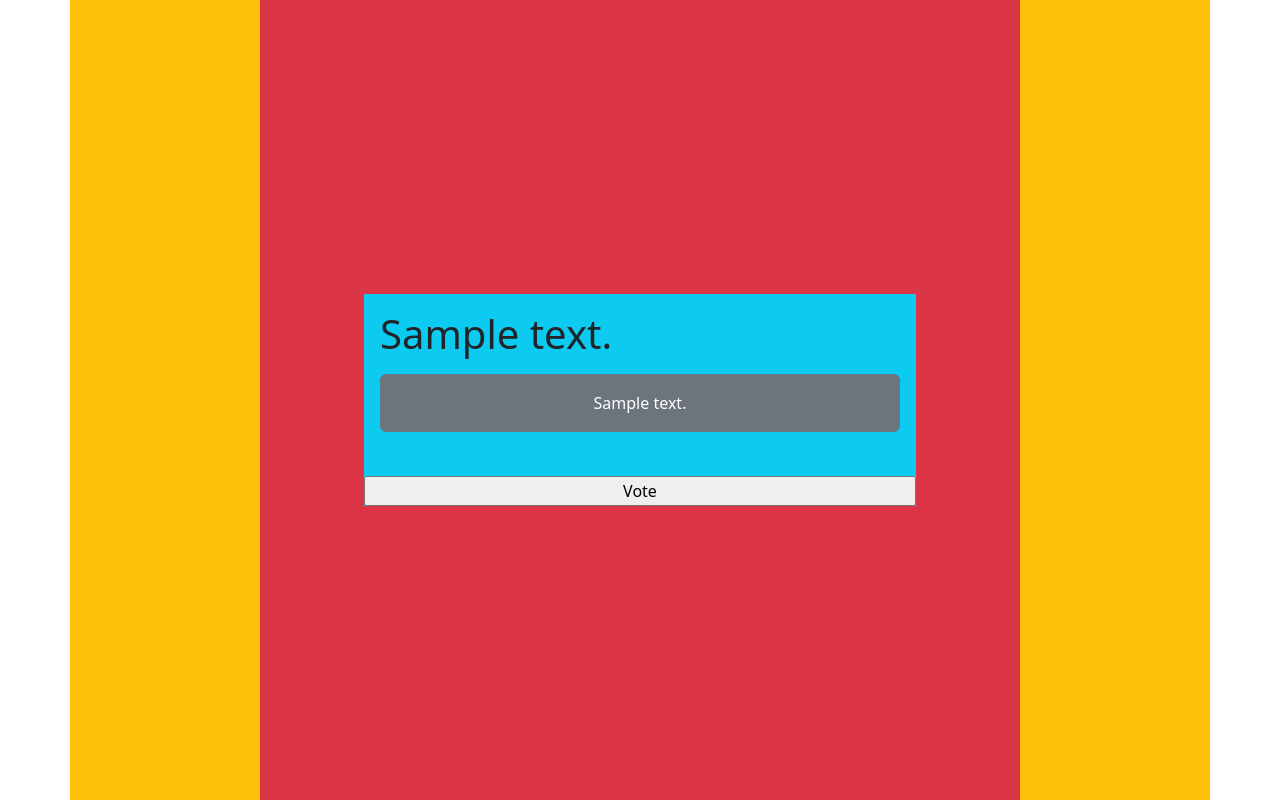
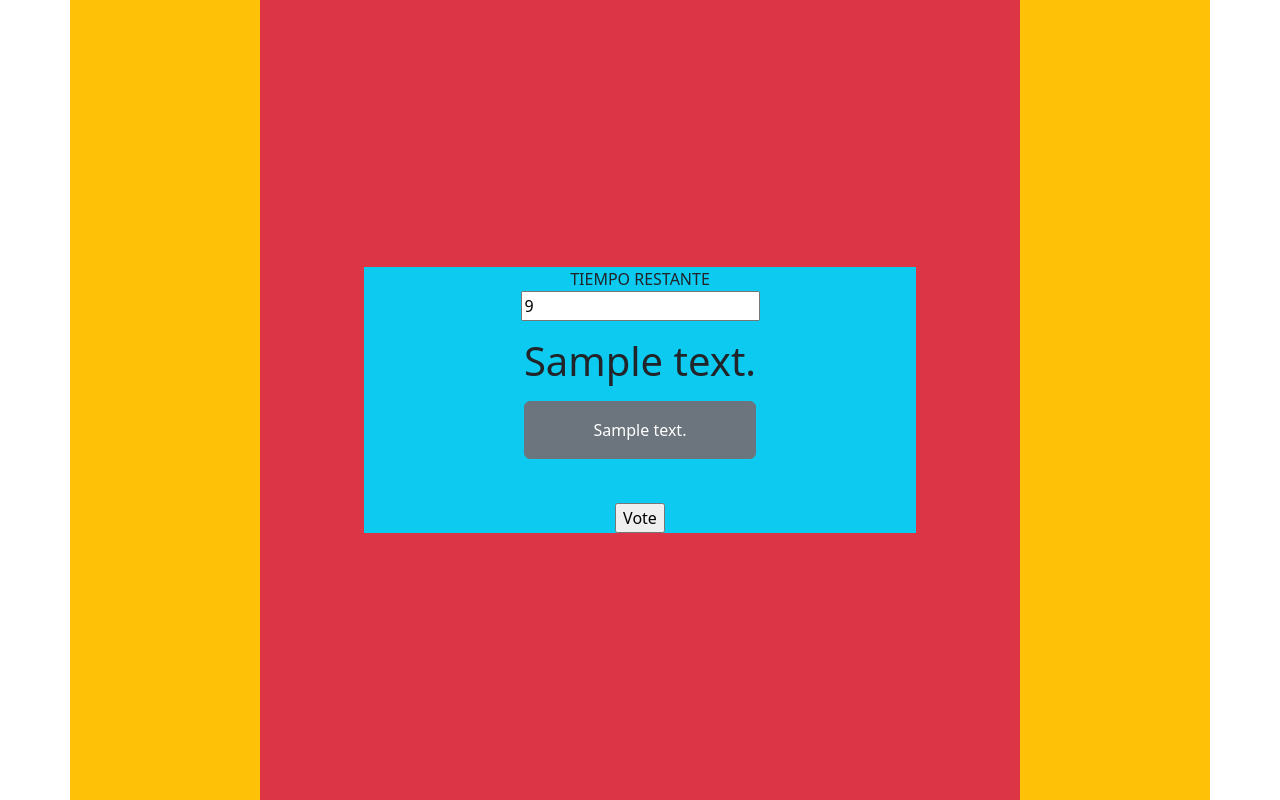
Before and after one commit to MichaelVel/QApp, a Django app: page /quiz/1/ in a window 1280 px wide. Run offline with Django 4.2, Linux system fonts and the light colour scheme; tables that the repository leaves empty hold one stand-in row (values such as "Sample post"); some libraries are stand-ins or nearby versions.

Commit message:
impl timer

```diff
--- /dev/null
+++ b/quiz/static/quiz/javascript/timer.js
@@ -0,0 +1,11 @@
+const time = window.setInterval(changeTimer,1000);
+
+window.setTimeout(function myFunction() {
+  clearInterval(time);
+  document.getElementById("submit-btn").click();
+},16000);
+
+function changeTimer() {
+  let currSec = document.getElementById("timer").value;
+  document.getElementById("timer").value = currSec-1;
+}
--- a/quiz/templates/quiz/quiz.html
+++ b/quiz/templates/quiz/quiz.html
@@ -1,11 +1,14 @@
 {% extends 'quiz/header.html' %}
+{% load static %}
 
 {% block content %}
 <main class="container bg-primary">
     <div class="row justify-content-center bg-warning">
-        <div class="col d-flex col-md-8 bg-danger justify-content-center align-items-center vh-100">
-        <form class="d-flex flex-column w-75 bg-info" action="{% url 'question' question.id %}" method="post">
+        <div class="col d-flex flex-column col-md-8 bg-danger justify-content-center align-items-center vh-100">
+        <form class="d-flex flex-column w-75 bg-info align-items-center" action="{% url 'question' question.id %}" method="post">
         {% csrf_token %}
+        <label for="timer">TIEMPO RESTANTE</label>
+        <input type="text" id="timer" name="timerVal" value="15" readonly>
         <fieldset class="d-flex flex-column form-group p-3 align-items-stretch">
             <legend class=""><h1>{{ question.question_text }}</h1></legend>
             {% if error_message %}<p><strong>{{ error_message }}</strong></p>{% endif %}
@@ -14,9 +17,10 @@
                 <label class="btn btn-secondary p-3 mb-1" for="choice{{ forloop.counter }}">{{ choice.choice_text }}</label><br>
             {% endfor %}
         </fieldset>
-        <input type="submit" value="Vote">
+        <div><input type="submit" value="Vote" id="submit-btn"></div>
         </form>
         </div>
     </div>
 </main>
+<script src="{% static 'quiz/javascript/timer.js' %}" ></script>
 {% endblock %}
```
